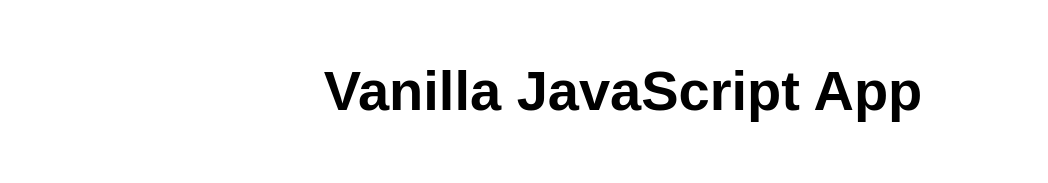
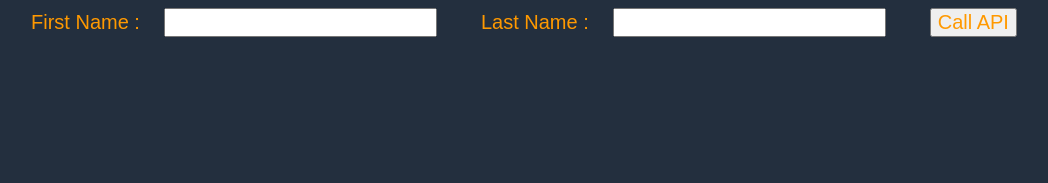
Before and after one commit to rfaturr/my-first-static-web-app, a plain HTML site: page index.html in a window 1280 px wide. Shown: the whole page, without its empty margins (17-1065 px from the left). Drawn offline with Linux system fonts and the light colour scheme.

Commit message:
Update index.html

```diff
--- a/index.html
+++ b/index.html
@@ -1,17 +1,58 @@
 <!DOCTYPE html>
-<html lang="en">
-
+<html>
 <head>
-  <meta charset="UTF-8">
-  <meta name="viewport" content="width=device-width, initial-scale=1.0">
-  <link rel="stylesheet" href="styles.css">
-  <title>Vanilla JavaScript App</title>
+    <meta charset="UTF-8">
+    <title>Hello World</title>
+    <!-- Add some CSS to change client UI -->
+    <style>
+    body {
+        background-color: #232F3E;
+        }
+    label, button {
+        color: #FF9900;
+        font-family: Arial, Helvetica, sans-serif;
+        font-size: 20px;
+        margin-left: 40px;
+        }
+     input {
+        color: #232F3E;
+        font-family: Arial, Helvetica, sans-serif;
+        font-size: 20px;
+        margin-left: 20px;
+        }
+    </style>
+    <script>
+        // define the callAPI function that takes a first name and last name as parameters
+        var callAPI = (firstName,lastName)=>{
+            // instantiate a headers object
+            var myHeaders = new Headers();
+            // add content type header to object
+            myHeaders.append("Content-Type", "application/json");
+            // using built in JSON utility package turn object to string and store in a variable
+            var raw = JSON.stringify({"firstName":firstName,"lastName":lastName});
+            // create a JSON object with parameters for API call and store in a variable
+            var requestOptions = {
+                method: 'POST',
+                headers: myHeaders,
+                body: raw,
+                redirect: 'follow'
+            };
+            // make API call with parameters and use promises to get response
+            fetch("YOUR-API-INVOKE-URL", requestOptions)
+            .then(response => response.text())
+            .then(result => alert(JSON.parse(result).body))
+            .catch(error => console.log('error', error));
+        }
+    </script>
 </head>
-
 <body>
-  <main>
-    <h1>Vanilla JavaScript App</h1>
-  </main>
+    <form>
+        <label>First Name :</label>
+        <input type="text" id="fName">
+        <label>Last Name :</label>
+        <input type="text" id="lName">
+        <!-- set button onClick method to call function we defined passing input values as parameters -->
+        <button type="button" onclick="callAPI(document.getElementById('fName').value,document.getElementById('lName').value)">Call API</button>
+    </form>
 </body>
-
 </html>
```
